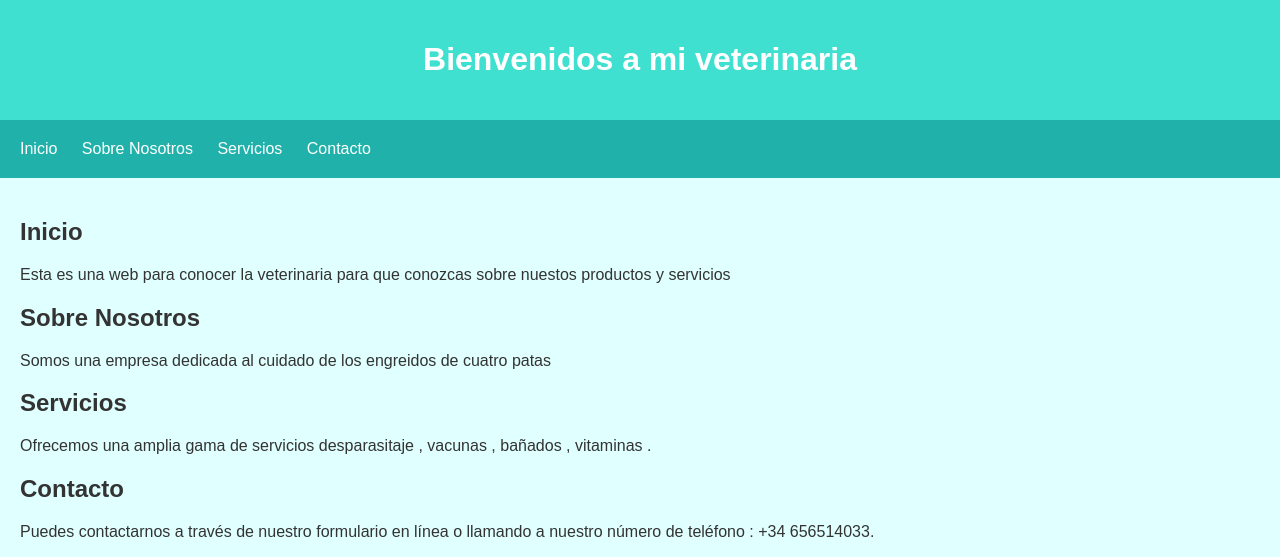
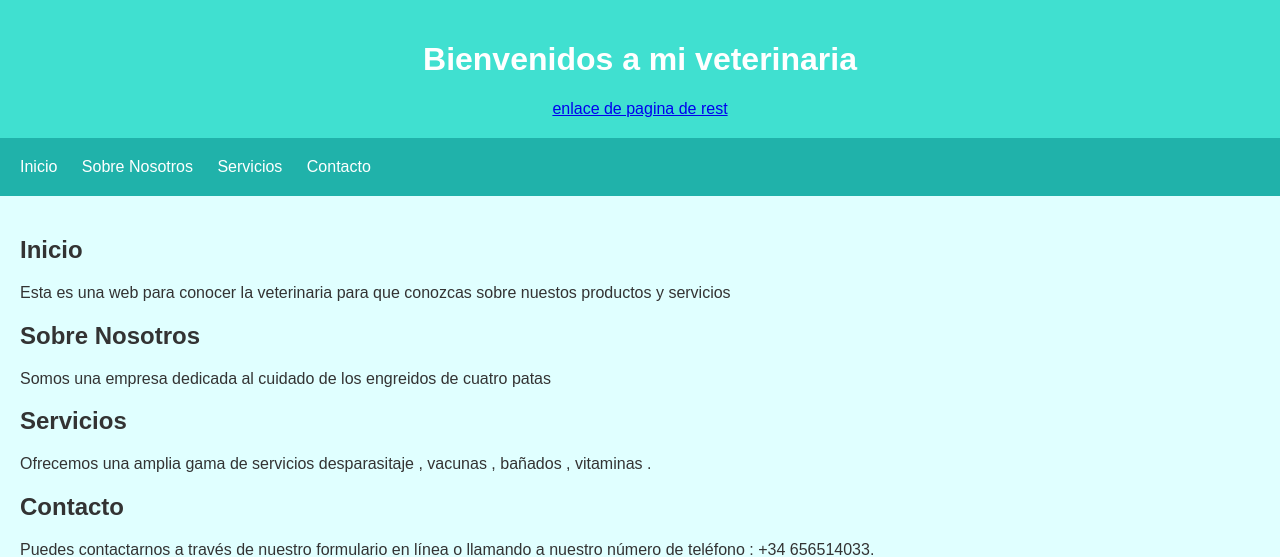
Before and after one commit to ArgusTechnology/WebVeterinaria, a plain HTML site: page fondo.html in a window 1280 px wide. Shown: the top 557 px of the page. Drawn offline with Linux system fonts and the light colour scheme.

Commit message:
ultimo detalles
le coloque el href  a ver si funciona

```diff
--- a/fondo.html
+++ b/fondo.html
@@ -61,6 +61,7 @@
     <!-- Encabezado -->
     <header>
         <h1>Bienvenidos a mi veterinaria</h1>
+        <a href="file:///C:/Users/ninod/OneDrive/Documentos/GitHub/WebVeterinaria/model/index.html" target="_blank" >enlace de pagina de rest</a>
     </header>
 
     <!-- Navegación -->
@@ -73,6 +74,7 @@
 
     <!-- Contenido Principal -->
     <main>
+
         <h2>Inicio</h2>
         <p>Esta es una web para conocer la veterinaria para que conozcas sobre nuestos productos y servicios</p>
 
@@ -93,6 +95,7 @@
     <h2>servicio de veterinaria para </h2>
     <form action="/upload" method="post" enctype="multipart/form-data"></form>
 
+
     <h1>tamebien tenemos mas opciones para poder conocer mas sobre nuestro negocio </h1>
     <p>Para poder contactarnos podras para que el gestor de nuestros servicios y de paso que te la chupe marco alfonsio hinostroza</p>
 
```
Also changed, not shown: model/index.html (+1 -1 lines).
